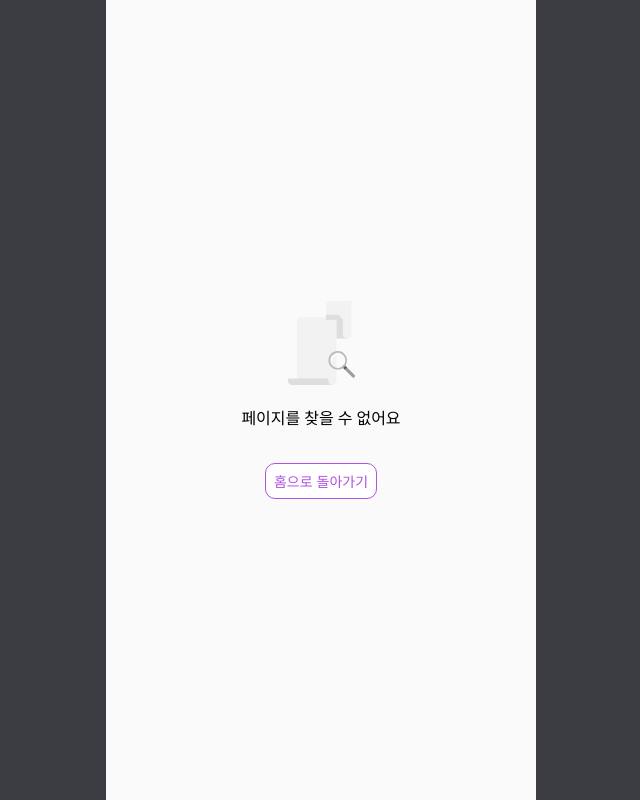
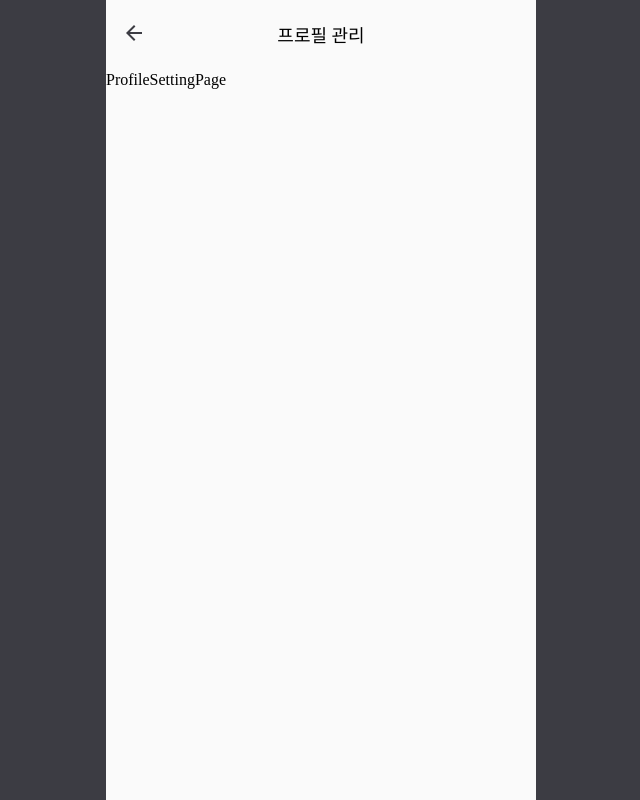
Before and after one commit to Bside-Team-Four/popo-client, a Next.js app: page /setting/profile-setting in a window 1280 px wide. Before the commit this address had no page. Shown: the whole page, without its empty margins (319-959 px from the left). Built offline with nearby package versions, Linux system fonts and the light colour scheme; a web font is replaced by a local one.

Commit message:
feat: add setting layout

```diff
--- /dev/null
+++ b/src/app/(setting)/layout.tsx
@@ -0,0 +1,12 @@
+import { PropsWithChildren } from 'react';
+
+import SettingHeader from '@/components/layout/SettingHeader';
+
+export default function SettingLayout({ children }:PropsWithChildren) {
+  return (
+    <>
+      <SettingHeader />
+      {children}
+    </>
+  );
+}
--- /dev/null
+++ b/src/app/(setting)/setting/profile-setting/page.tsx
@@ -0,0 +1,5 @@
+'use client';
+
+export default function ProfileSettingPage() {
+  return <div>ProfileSettingPage</div>;
+}
--- /dev/null
+++ b/src/components/layout/SettingHeader.tsx
@@ -0,0 +1,58 @@
+'use client';
+
+import { usePathname, useRouter } from 'next/navigation';
+
+import styled from 'styled-components';
+
+import BackIcon from '@/lib/assets/back-icon.svg';
+
+const settingTitle:{ [key: string]: string } = {
+  '/setting': '설정',
+  '/setting/profile-setting': '프로필 관리',
+  '/setting/tos': '이용약관',
+  '/setting/change-password': '비밀번호 변경',
+  '/setting/remove-account': '회원 탈퇴',
+  '/setting/tos/use': 'POPO 서비스 이용약관',
+  '/setting/tos/privacy': '개인정보 처리방침',
+};
+
+export default function SettingHeader() {
+  const pathname = usePathname();
+  const router = useRouter();
+
+  const title = settingTitle[pathname || '/setting'];
+
+  const onBack = () => router.back();
+
+  return (
+    <Container>
+      <BackButton data-testid="back-button" onClick={onBack} />
+      <Title>{title}</Title>
+    </Container>
+  );
+}
+
+const Container = styled.div`
+  position: relative;
+  display: flex;
+  width: 100%;
+  height: 72px;
+  justify-content: center;
+  align-items: center;
+`;
+
+const BackButton = styled(BackIcon)`
+  position: absolute;
+  left: 16px;
+  top: 21px;
+  path{
+    fill: ${({ theme }) => theme.color.text.title02};
+  }
+`;
+
+const Title = styled.div`
+  font-weight: 500;
+  font-size: 18px;
+  line-height: 26px;
+  color: ${({ theme }) => theme.color.text.title01};
+`;
```
Also changed, not shown: src/lib/assets/back-icon.svg (added), 1 other file (tests, documents, lock files or other folders).
